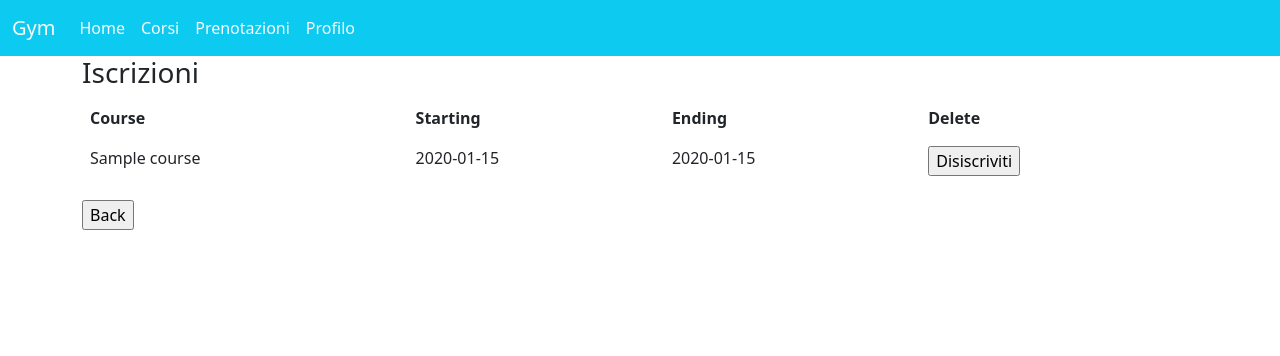
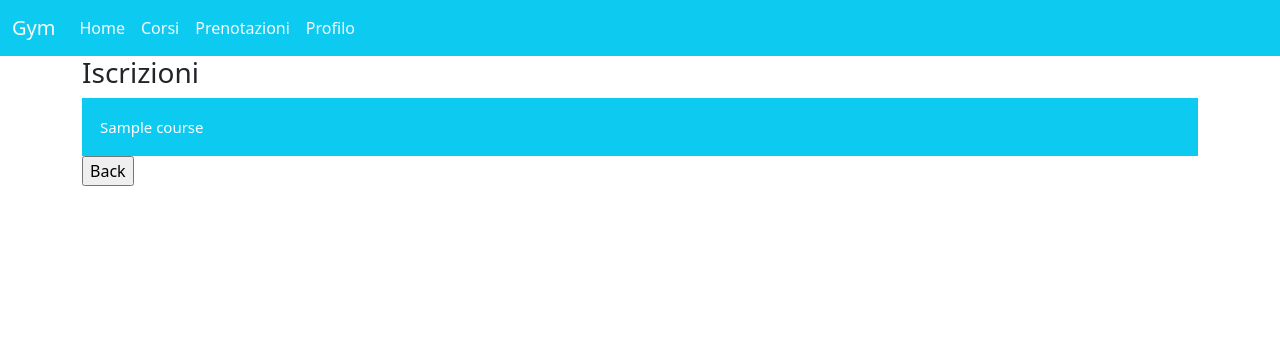
Before and after one commit to Simojoviz/db_project, a Flask app: page /private/courses_sign_up in a window 1280 px wide. Shown: the top 356 px of the page. Run offline with Flask 2, Linux system fonts and the light colour scheme; a user stored in the database is signed in; tables that the repository leaves empty hold one stand-in row (values such as "Sample post"); some libraries are stand-ins or nearby versions.

Commit message:
added shift visualizer in course menu

```diff
--- a/model.py
+++ b/model.py
@@ -676,10 +676,13 @@ def plan_course(session, name):
 
 
     course = get_course(session, name=name)
-    courses_program = get_course_program(session, course_id=course.id)
-    own_training_id = None
+    if course is None:
+        raise Exception("Course " + name + " does not exixsts")
+    course_programs = get_course_program(session, course_id=course.id)
+    if course_programs is None:
+        raise Exception("Course " + name + " is planned with no course program")
     end = course.ending + timedelta(days=0)
-    for prog in courses_program:
+    for prog in course_programs:
         dayname = prog.week_day
         turn = prog.turn_number
         room_id = prog.room_id
@@ -690,7 +693,7 @@ def plan_course(session, name):
             shift = get_shift_turn(session, date=datetime.date(year=day.year, month=day.month, day=day.day), room_id=room_id, turn=turn)
             if shift is None:
                 raise Exception("There is not that turn in that day")
-            if(shift.course_id != own_training_id):
+            if(shift.course_id != None):
                 raise Exception("Course cannot be planned: it overlaps with an other course!")
             else:
                 # Delete all Prenotation in that Shift
@@ -928,8 +931,9 @@ def covid_report_messages(session, user_id):
     courses = user.courses
     for course in courses:
         ids.append(course.instructor_id)
-        # users = course.users TODO non funzionano le relationship
-        """for us in users:
+        # TODO non funzionano la relationship course.users
+        """users = course.users
+        for us in users:
             print(us)
             ids.append(us.id)"""
         course_signs_up = get_course_sign_up(session, course_id=course.id)
--- a/templates/courses_sign_up.html
+++ b/templates/courses_sign_up.html
@@ -2,19 +2,46 @@
 
 {% block pagebody %}
 
+<meta name="viewport" content="width=device-width, initial-scale=1">
+<style>
+.collapsible {
+  background-color: rgb(13, 202, 240);
+  color: white;
+  cursor: pointer;
+  padding: 18px;
+  width: 100%;
+  border: none;
+  text-align: left;
+  outline: none;
+  font-size: 15px;
+}
+
+.active, .collapsible:hover {
+  background-color: rgb(13, 202, 240);
+}
+
+.content {
+  padding: 0 18px;
+  display: none;
+  overflow: hidden;
+  background-color: #f1f1f1;
+}
+</style>
+
 <div class="container">
   <h3>Iscrizioni</h3>
+
+  {% for c in courses %}
+  <button type="button" class="collapsible">{{c.name}}</button>
+  <div class="content">
+
     <table class="table table-borderless">
       <tr>
-      <th>Course</th>
         <th>Starting</th>
         <th>Ending</th>
         <th>Delete</th>
       </tr>
-
-    {% for c in courses %}
       <tr>
-        <td>{{c.name}}</td>
         <td>{{c.starting}}</td>
         <td>{{c.ending}}</td>
         <td>
@@ -23,14 +50,53 @@
           </form>
         </td>
       </tr>
+    </table>
+
+    <h3> Shifts </h3>
+    <table class="table table-borderless">
+      <tr>
+        <th>Date</th>
+        <th>Start</th>
+        <th>End</th>
+        <th>Room</th>
+      </tr>
+
+      {% for s in c.shifts %}
+      <tr>
+        <td>{{s.date}}</td>
+        <td>{{s.h_start}}</td>
+        <td>{{s.h_end}}</td>
+        <td>{{s.room.name}}</td>
+      </tr>
       {% endfor %}
     </table>
+
+  </div>
+  {% endfor %}
+
   <form action="/private">
     <input type="submit", value="Back">
   </form>
 </div>
 
+</div>
 
+<script>
+  var coll = document.getElementsByClassName("collapsible");
+  var i;
+
+  for (i = 0; i < coll.length; i++) {
+    coll[i].addEventListener("click", function() {
+      this.classList.toggle("active");
+      var content = this.nextElementSibling;
+      if (content.style.display === "block") {
+        content.style.display = "none";
+      } else {
+        content.style.display = "block";
+      }
+    });
+  }
+</script>
 
 
 {% endblock %}
```
Also changed, not shown: populate.py (+4 -4 lines). Lines whose indentation alone changed are shown as unchanged.
